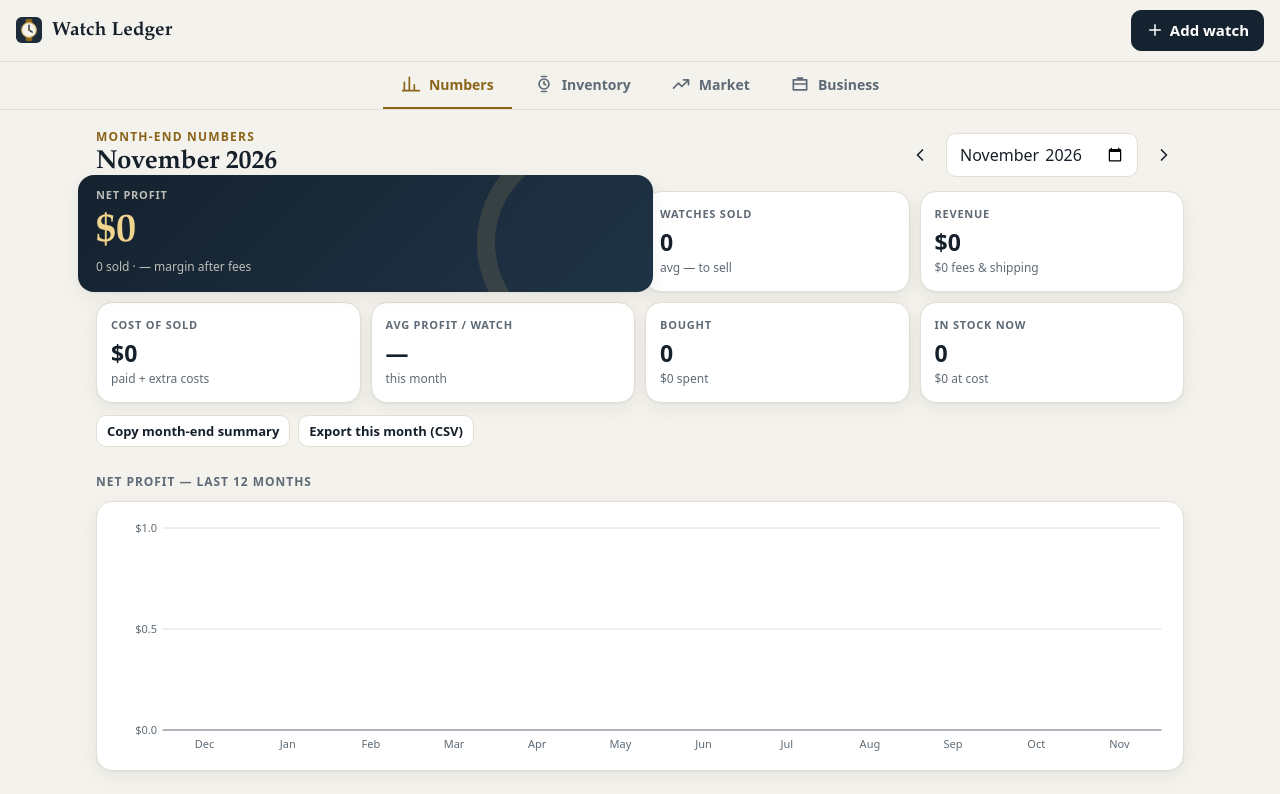
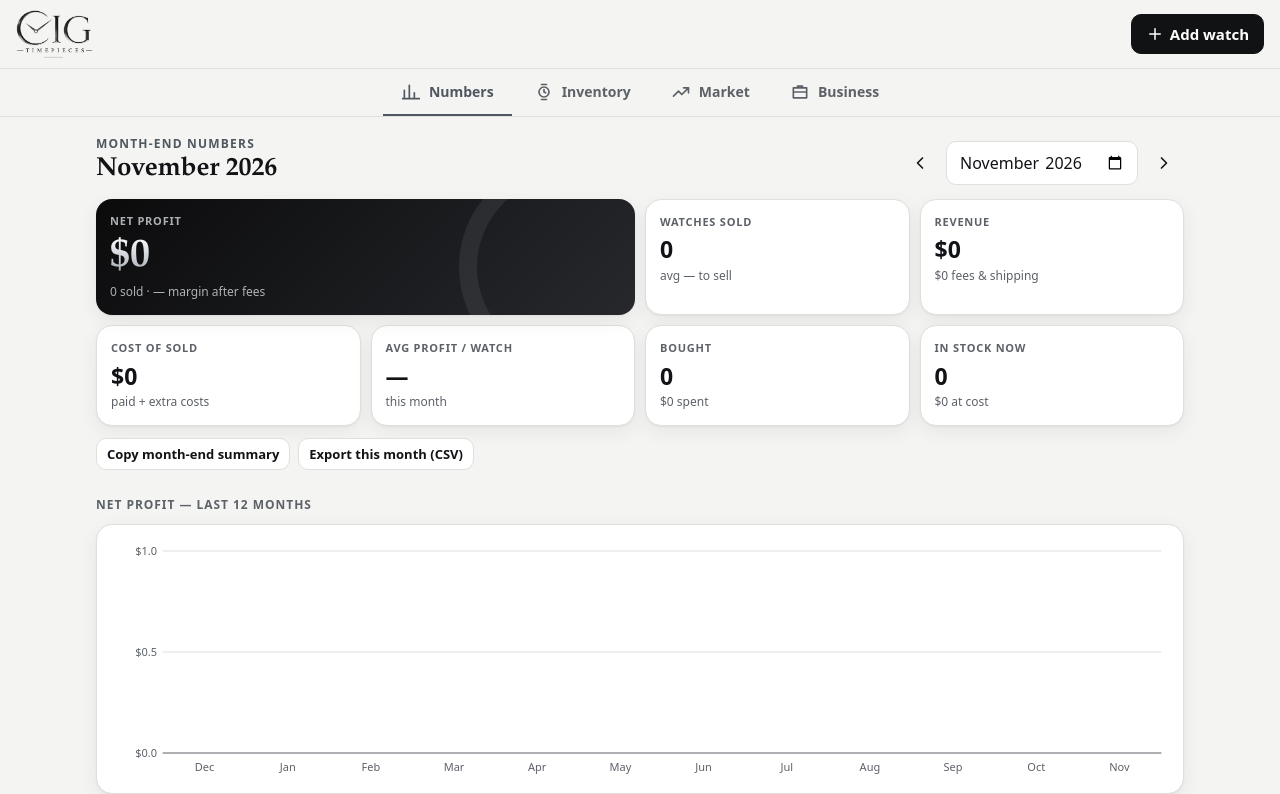
Before and after one commit to dcasiano23/First-JW-Project, a plain HTML site: page watches/index.html in a window 1280 px wide. Shown: the top 794 px of the page. Drawn offline with Linux system fonts and the light colour scheme.

Commit message:
Brand the app as CIG Timepieces: logo, icons, black and silver theme
Co-Authored-By: Claude Opus 5.5 <noreply@anthropic.com>
Claude-Session: https://claude.ai/code/session_01BXt4meAZCmoKMzvpPPVGXg

```diff
--- a/watches/app.css
+++ b/watches/app.css
@@ -1,25 +1,30 @@
 :root {
-  --bg: #f4f2ed;
+  --bg: #f4f4f2;
   --surface: #ffffff;
-  --surface-2: #eeebe4;
-  --text: #16202a;
-  --muted: #5e6a75;
-  --line: #e2ded4;
-  --accent: #15222f;
+  --surface-2: #ececea;
+  --text: #121316;
+  --muted: #5d6168;
+  --line: #dfdfdb;
+  --accent: #111214;
   --accent-text: #ffffff;
-  --brass: #8a6418;
-  --brass-soft: rgba(138, 100, 24, 0.1);
-  --bar: #2f6f9f;
+  --brass: #4f5760;
+  --brass-soft: rgba(79, 87, 96, 0.12);
+  --bar: #9aa2ab;
+  --bar-on: #111214;
   --good: #1d7a46;
   --bad: #b3261e;
   --warn: #8a5a00;
   --warn-bg: #fdf3dc;
   --warn-line: #ecd08e;
-  --art-bg: radial-gradient(120% 90% at 50% 38%, #ffffff 0%, #f1eee8 55%, #e2ddd2 100%);
-  --hero-bg: linear-gradient(135deg, #15222f 0%, #1f3346 100%);
-  --hero-text: #f6f1e6;
-  --shadow: 0 1px 2px rgba(22, 32, 42, 0.05), 0 6px 20px rgba(22, 32, 42, 0.06);
-  --shadow-lift: 0 2px 4px rgba(22, 32, 42, 0.06), 0 14px 32px rgba(22, 32, 42, 0.12);
+  --art-bg: radial-gradient(120% 90% at 50% 38%, #ffffff 0%, #f0f0ee 55%, #e1e1de 100%);
+  --hero-bg: linear-gradient(135deg, #0b0b0c 0%, #26282c 100%);
+  --hero-text: #eceef1;
+  --badge-stock-bg: #15171a;
+  --badge-stock-fg: #f2f3f5;
+  --badge-sold-bg: #e6e7e9;
+  --badge-sold-fg: #3a3f46;
+  --shadow: 0 1px 2px rgba(18, 19, 22, 0.05), 0 6px 20px rgba(18, 19, 22, 0.06);
+  --shadow-lift: 0 2px 4px rgba(18, 19, 22, 0.06), 0 14px 32px rgba(18, 19, 22, 0.14);
   --sans: system-ui, -apple-system, "Segoe UI", Roboto, "Helvetica Neue", Arial, sans-serif;
   --serif: "Iowan Old Style", "Palatino Linotype", Palatino, "Book Antiqua", Georgia, serif;
   --mono: ui-monospace, "SF Mono", Menlo, Consolas, monospace;
@@ -28,53 +33,63 @@
 
 @media (prefers-color-scheme: dark) {
   :root:not([data-theme="light"]) {
-    --bg: #0d1318;
-    --surface: #151d25;
-    --surface-2: #1c2630;
-    --text: #e8edf1;
-    --muted: #96a3ae;
-    --line: #26323d;
-    --accent: #d8b46a;
-    --accent-text: #17120a;
-    --brass: #d8b46a;
-    --brass-soft: rgba(216, 180, 106, 0.12);
-    --bar: #6aa9d8;
+    --bg: #0a0a0b;
+    --surface: #141416;
+    --surface-2: #1d1d20;
+    --text: #ececee;
+    --muted: #9a9ea6;
+    --line: #27282c;
+    --accent: #e2e5e9;
+    --accent-text: #0b0b0c;
+    --brass: #c4c9d0;
+    --brass-soft: rgba(196, 201, 208, 0.12);
+    --bar: #5d6670;
+    --bar-on: #e2e5e9;
     --good: #5cc98a;
     --bad: #f08a80;
     --warn: #f0c46a;
     --warn-bg: #2b2414;
     --warn-line: #5a4820;
-    --art-bg: radial-gradient(120% 90% at 50% 38%, #34414d 0%, #222d37 55%, #182129 100%);
-    --hero-bg: linear-gradient(135deg, #1d2a36 0%, #2a3a49 100%);
-    --hero-text: #f6f1e6;
+    --art-bg: radial-gradient(120% 90% at 50% 38%, #2b2d31 0%, #1a1b1e 55%, #111214 100%);
+    --hero-bg: linear-gradient(135deg, #1a1b1e 0%, #2c2e33 100%);
+    --hero-text: #eceef1;
+    --badge-stock-bg: #e6e8eb;
+    --badge-stock-fg: #111214;
+    --badge-sold-bg: #26282c;
+    --badge-sold-fg: #c4c9d0;
     --shadow: none;
-    --shadow-lift: 0 10px 30px rgba(0, 0, 0, 0.35);
+    --shadow-lift: 0 10px 30px rgba(0, 0, 0, 0.45);
     color-scheme: dark;
   }
 }
 
 :root[data-theme="dark"] {
-  --bg: #0d1318;
-  --surface: #151d25;
-  --surface-2: #1c2630;
-  --text: #e8edf1;
-  --muted: #96a3ae;
-  --line: #26323d;
-  --accent: #d8b46a;
-  --accent-text: #17120a;
-  --brass: #d8b46a;
-  --brass-soft: rgba(216, 180, 106, 0.12);
-  --bar: #6aa9d8;
+  --bg: #0a0a0b;
+  --surface: #141416;
+  --surface-2: #1d1d20;
+  --text: #ececee;
+  --muted: #9a9ea6;
+  --line: #27282c;
+  --accent: #e2e5e9;
+  --accent-text: #0b0b0c;
+  --brass: #c4c9d0;
+  --brass-soft: rgba(196, 201, 208, 0.12);
+  --bar: #5d6670;
+  --bar-on: #e2e5e9;
   --good: #5cc98a;
   --bad: #f08a80;
   --warn: #f0c46a;
   --warn-bg: #2b2414;
   --warn-line: #5a4820;
-  --art-bg: radial-gradient(120% 90% at 50% 38%, #34414d 0%, #222d37 55%, #182129 100%);
-  --hero-bg: linear-gradient(135deg, #1d2a36 0%, #2a3a49 100%);
-  --hero-text: #f6f1e6;
+  --art-bg: radial-gradient(120% 90% at 50% 38%, #2b2d31 0%, #1a1b1e 55%, #111214 100%);
+  --hero-bg: linear-gradient(135deg, #1a1b1e 0%, #2c2e33 100%);
+  --hero-text: #eceef1;
+  --badge-stock-bg: #e6e8eb;
+  --badge-stock-fg: #111214;
+  --badge-sold-bg: #26282c;
+  --badge-sold-fg: #c4c9d0;
   --shadow: none;
-  --shadow-lift: 0 10px 30px rgba(0, 0, 0, 0.35);
+  --shadow-lift: 0 10px 30px rgba(0, 0, 0, 0.45);
   color-scheme: dark;
 }
 
@@ -240,9 +255,9 @@ h3 { font-size: 12px; text-transform: uppercase; letter-spacing: 0.08em; color:
 .stat .value { font-size: 23px; font-weight: 700; margin-top: 2px; font-variant-numeric: tabular-nums; overflow-wrap: anywhere; }
 .stat .sub { font-size: 12px; color: var(--muted); }
 .stat.hero { grid-column: 1 / -1; background: var(--hero-bg); color: var(--hero-text); border: 0; position: relative; overflow: hidden; }
-.stat.hero::after { content: ""; position: absolute; right: -40px; top: -40px; width: 180px; height: 180px; border-radius: 50%; border: 18px solid rgba(216, 180, 106, 0.14); }
-.stat.hero .label, .stat.hero .sub { color: rgba(246, 241, 230, 0.75); }
-.stat.hero .value { font: 600 40px/1.1 var(--serif); margin: 6px 0 4px; color: #f2d58c; }
+.stat.hero::after { content: ""; position: absolute; right: -40px; top: -40px; width: 180px; height: 180px; border-radius: 50%; border: 18px solid rgba(226, 229, 233, 0.08); }
+.stat.hero .label, .stat.hero .sub { color: rgba(236, 238, 241, 0.72); }
+.stat.hero .value { font: 600 40px/1.1 var(--serif); margin: 6px 0 4px; color: #e9ecef; background: linear-gradient(180deg, #ffffff 0%, #c9ced4 55%, #8d939a 100%); -webkit-background-clip: text; background-clip: text; -webkit-text-fill-color: transparent; }
 @media (min-width: 640px) { .stat.hero { grid-column: span 2; } }
 
 .month-pick { display: flex; align-items: center; gap: 6px; }
@@ -322,16 +337,10 @@ h3 { font-size: 12px; text-transform: uppercase; letter-spacing: 0.08em; color:
   background: var(--surface-2);
   color: var(--muted);
 }
-.badge.stock { background: #f6ecd6; color: #7a560f; }
-.badge.sold { background: #e4ebf1; color: #33495c; }
+.badge.stock { background: var(--badge-stock-bg); color: var(--badge-stock-fg); }
+.badge.sold { background: var(--badge-sold-bg); color: var(--badge-sold-fg); }
 .badge.warn { background: var(--warn-bg); color: var(--warn); border: 1px solid var(--warn-line); }
 .badge.asking { background: var(--surface-2); color: var(--warn); }
-:root[data-theme="dark"] .badge.stock { background: #3a2f17; color: #f0cf87; }
-:root[data-theme="dark"] .badge.sold { background: #24323f; color: #b9cad8; }
-@media (prefers-color-scheme: dark) {
-  :root:not([data-theme="light"]) .badge.stock { background: #3a2f17; color: #f0cf87; }
-  :root:not([data-theme="light"]) .badge.sold { background: #24323f; color: #b9cad8; }
-}
 .empty { text-align: center; color: var(--muted); padding: 32px 16px; border: 1px dashed var(--line); border-radius: 16px; }
 
 /* ---------- Tables ---------- */
@@ -354,7 +363,7 @@ tr.current td { background: var(--brass-soft); }
 .chart .zero { stroke: var(--muted); stroke-width: 1; }
 .chart .axis { fill: var(--muted); font-size: 11px; font-family: var(--sans); }
 .chart .bar { fill: var(--bar); }
-.chart .bar.selected { fill: var(--brass); }
+.chart .bar.selected { fill: var(--bar-on); }
 .chart .hit { fill: transparent; cursor: pointer; }
 .tip {
   position: absolute;
@@ -467,7 +476,7 @@ dialog::backdrop { background: rgba(8, 12, 16, 0.55); backdrop-filter: blur(2px)
 .ph-sm.ok span { color: var(--good); font-family: var(--sans); font-weight: 800; }
 
 /* ---------- Watch screen: media viewer ---------- */
-.hero { margin: -16px -18px 0; background: var(--art-bg); padding: 12px 18px 10px; border-bottom: 1px solid var(--line); }
+.media-hero { margin: -16px -18px 0; background: var(--art-bg); padding: 12px 18px 10px; border-bottom: 1px solid var(--line); }
 .viewer { min-height: 200px; }
 .viewer > .ph { height: min(44vh, 300px); border-radius: 14px; }
 .viewer-box { position: relative; height: min(52vh, 360px); display: grid; place-items: center; border-radius: 14px; overflow: hidden; background: #0b0f13; }
@@ -545,3 +554,17 @@ dialog.dragging .drop-hint, dialog.dragging .drop-zone { display: block; border-
 .brand-logo { height: 30px; width: auto; max-width: 120px; object-fit: contain; border-radius: 4px; }
 .ph-mono { width: 76px; height: 76px; border-radius: 50%; border: 2px solid color-mix(in srgb, var(--brass) 55%, transparent); display: grid; place-items: center; font: 600 28px/1 var(--serif); letter-spacing: 0.04em; color: var(--brass); }
 .ph-hint { margin-top: 14px; }
+
+/* ---------- Brand (CIG Timepieces) ---------- */
+.brand { min-height: 40px; }
+.brand-logo { height: 42px; width: auto; max-width: 160px; object-fit: contain; display: block; }
+.brand-logo.on-dark { display: none; }
+@media (prefers-color-scheme: dark) {
+  :root:not([data-theme="light"]) .brand-logo.on-light { display: none; }
+  :root:not([data-theme="light"]) .brand-logo.on-dark { display: block; }
+}
+:root[data-theme="dark"] .brand-logo.on-light { display: none; }
+:root[data-theme="dark"] .brand-logo.on-dark { display: block; }
+@media (min-width: 860px) { .brand-logo { height: 48px; } .tabs { top: 69px; } }
+.ph-mono { border-color: color-mix(in srgb, var(--text) 25%, transparent); color: var(--text); }
+.ph-sm span { color: var(--text); }
--- a/watches/app.js
+++ b/watches/app.js
@@ -32,6 +32,10 @@
       toast("Could not save on this device — export a backup now.");
     }
   }
+  /* Built-in branding. Anything entered under Business overrides it. */
+  const DEFAULT_BIZ = { name: "CIG Timepieces" };
+  const abs = (p) => new URL(p, location.href).href;
+  const biz = () => ({ ...DEFAULT_BIZ, ...Object.fromEntries(Object.entries(db.business || {}).filter(([, v]) => v)) });
   const uid = () => Date.now().toString(36) + Math.random().toString(36).slice(2, 8);
 
   /* ---------- Photos & videos (IndexedDB) ---------- */
@@ -379,10 +383,11 @@
   }
 
   function renderBrand() {
-    const b = db.business || {};
-    $("#brand").innerHTML = b.logo
-      ? `<img src="${b.logo}" alt="" class="brand-logo"><span>${esc(b.name || "Watch Ledger")}</span>`
-      : `<img src="icon.svg" alt="" width="26" height="26"><span>${esc(b.name || "Watch Ledger")}</span>`;
+    const b = biz();
+    $("#brand").innerHTML = db.business?.logo
+      ? `<img src="${db.business.logo}" alt="${esc(b.name)}" class="brand-logo">`
+      : `<img src="logo-ink.png" alt="${esc(b.name)}" class="brand-logo on-light"><img src="logo-silver.png" alt="" class="brand-logo on-dark">`;
+    document.title = b.name;
   }
 
   /* ---------- Dashboard ---------- */
@@ -742,10 +747,10 @@
           ${!isSold(w) && mk.median ? `<dt>If sold at median</dt><dd>${signed(mk.median - costBasis(w))} before fees</dd>` : ""}
         </dl>`
       : `<p class="muted">No market comps logged for this reference yet.</p>`;
-    const bizMissing = !db.business?.name;
+    const bizMissing = !db.business?.address && !db.business?.phone && !db.business?.email;
 
     openSheet(label(w), `
-      <div class="hero">
+      <div class="media-hero">
         <div class="viewer" id="viewer">${first ? "" : placeholderHTML(w)}</div>
         <div class="hero-strip">
           ${all.map((m) => mediaTileHTML(m, m === first, isLockedMedia(w, m))).join("")}
@@ -786,7 +791,7 @@
           <button class="docbtn" data-doc="thanks"><strong>Thank-you letter</strong><span>${w.soldTo ? "For " + esc(w.soldTo) : "For your client"}</span></button>
           ${checks.length ? `<button class="docbtn" data-doc="report"><strong>Condition report</strong><span>From the ${lastLocked(w) ? "signed-off" : "draft"} pre-ship check</span></button>` : ""}
         </div>
-        ${bizMissing ? `<p class="muted" style="font-size:13px;margin:8px 0 0">Add your business name, logo and terms under <a href="#settings">Business</a> — they're printed on every document.</p>` : ""}
+        ${bizMissing ? `<p class="muted" style="font-size:13px;margin:8px 0 0">Add your address, phone, email and sale terms under <a href="#settings">Business</a> — they're printed on every document.</p>` : ""}
       </div>
 
       <div class="card section">
@@ -1043,7 +1048,7 @@
     const ck = (w.checks || []).find((c) => c.id === checkId) || lastLocked(w) || (w.checks || []).slice(-1)[0];
     const files = ck ? mediaFor(w.id).filter((m) => m.checkId === ck.id) : [];
     return {
-      biz: db.business || {},
+      biz: { ...biz(), logo: db.business?.logo || abs("logo-ink.png") },
       w,
       cfg: { dial: CAT.DIALS[spec.dial]?.label, strap: CAT.STRAPS[spec.strap]?.label },
       money: (v) => (v === "" || v == null ? "" : money(num(v))),
@@ -1555,7 +1560,7 @@
   /* ---------- Business, backup & settings ---------- */
 
   function renderSettings() {
-    const b = db.business || {};
+    const b = biz();
     const all = [...media.values()].flat();
     const nP = all.filter((m) => m.kind === "photo").length, nV = all.filter((m) => m.kind === "video").length;
     const vBytes = all.filter((m) => m.kind === "video").reduce((t, m) => t + (m.size || 0), 0);
@@ -1565,14 +1570,14 @@
       <form class="section card form" id="biz" autocomplete="off">
         <h3>Business details — printed on every document</h3>
         <div class="logo-row">
-          <div class="logo-box" id="logo-box">${b.logo ? `<img src="${b.logo}" alt="Logo">` : `<span class="muted">No logo</span>`}</div>
+          <div class="logo-box" id="logo-box"><img src="${b.logo || "logo-ink.png"}" alt="Logo"></div>
           <div class="row-actions">
-            <label class="btn small primary">${b.logo ? "Change logo" : "Upload logo"}<input type="file" accept="image/*" hidden id="logo-in"></label>
-            ${b.logo ? `<button type="button" class="btn small danger" id="logo-rm">Remove</button>` : ""}
+            <label class="btn small">${b.logo ? "Change logo" : "Use a different logo"}<input type="file" accept="image/*" hidden id="logo-in"></label>
+            ${b.logo ? `<button type="button" class="btn small" id="logo-rm">Back to CIG logo</button>` : ""}
           </div>
         </div>
         <div class="grid2">
-          <label>Business name<input name="name" value="${esc(b.name)}" placeholder="Your business name"></label>
+          <label>Business name<input name="name" value="${esc(b.name)}"></label>
           <label>Your name &amp; title (signs documents)<input name="signer" value="${esc(b.signer)}" placeholder="e.g. Jane Smith, Owner"></label>
         </div>
         <label>Address<textarea name="address" rows="2">${esc(b.address)}</textarea></label>
@@ -1661,7 +1666,7 @@
         parts.push((i ? "," : "") + JSON.stringify({ ...meta, data: await blobToDataURL(blob) }));
       }
       parts.push("]}");
-      saveBlob(new Blob(parts, { type: "application/json" }), `watch-ledger-backup-${today()}.json`);
+      saveBlob(new Blob(parts, { type: "application/json" }), `cig-timepieces-backup-${today()}.json`);
     });
     $("#imp").addEventListener("change", async (e) => {
       const file = e.target.files[0];
@@ -1687,7 +1692,7 @@
         } catch { toast("Records imported, but some files couldn't be stored."); }
         save(); await loadMedia(); setFormats(); applyTheme(); renderBrand(); render(); toast("Backup imported");
       } catch {
-        toast("That file isn't a Watch Ledger backup (or it's too large to open here).");
+        toast("That file isn't a CIG Timepieces backup (or it's too large to open here).");
       }
     });
     $("#csv-all").addEventListener("click", () => download(`watches-${today()}.csv`, toCSV(db.watches), "text/csv"));
@@ -1810,6 +1815,7 @@
 
   /* ---------- Start ---------- */
 
+
   $("#btn-add").addEventListener("click", () => editWatch());
   applyTheme();
   renderBrand();
--- a/watches/index.html
+++ b/watches/index.html
@@ -3,20 +3,20 @@
 <head>
   <meta charset="utf-8">
   <meta name="viewport" content="width=device-width, initial-scale=1, viewport-fit=cover">
-  <title>Watch Ledger</title>
+  <title>CIG Timepieces</title>
   <meta name="description" content="Inventory, sales, profit, pre-ship checks and documents for a watch business.">
   <meta name="robots" content="noindex, nofollow, noarchive">
-  <meta name="theme-color" content="#1d2b3a">
+  <meta name="theme-color" content="#0b0b0c">
   <link rel="manifest" href="manifest.webmanifest">
-  <link rel="icon" href="icon.svg" type="image/svg+xml">
+  <link rel="icon" href="icon-64.png" type="image/png">
   <link rel="apple-touch-icon" href="icon-192.png">
   <meta name="apple-mobile-web-app-capable" content="yes">
-  <meta name="apple-mobile-web-app-title" content="Watch Ledger">
+  <meta name="apple-mobile-web-app-title" content="CIG Timepieces">
   <link rel="stylesheet" href="app.css">
 </head>
 <body>
   <header class="topbar">
-    <div class="brand" id="brand"><img src="icon.svg" alt="" width="26" height="26"><span>Watch Ledger</span></div>
+    <div class="brand" id="brand" aria-label="CIG Timepieces"></div>
     <button class="btn primary" id="btn-add" type="button">
       <svg viewBox="0 0 24 24" aria-hidden="true"><path d="M12 5v14M5 12h14"/></svg>
       <span>Add watch</span>
--- a/watches/sw.js
+++ b/watches/sw.js
@@ -1,6 +1,6 @@
 // Keeps Watch Ledger working offline. Bump VERSION after changing any file.
-const VERSION = "watch-ledger-v4";
-const FILES = ["./", "index.html", "app.css", "app.js", "catalog.js", "docs.js", "manifest.webmanifest", "icon.svg", "icon-192.png", "icon-512.png"];
+const VERSION = "watch-ledger-v5";
+const FILES = ["./", "index.html", "app.css", "app.js", "catalog.js", "docs.js", "manifest.webmanifest", "icon-64.png", "logo-ink.png", "logo-silver.png", "icon-192.png", "icon-512.png"];
 
 self.addEventListener("install", (e) => {
   e.waitUntil(caches.open(VERSION).then((c) => c.addAll(FILES)).then(() => self.skipWaiting()));
```
Also changed, not shown: watches/docs.js (+6 -6 lines), watches/icon-192.png, watches/icon-512.png, watches/icon-64.png (added), watches/icon.svg (deleted), watches/logo-ink.png (added), watches/logo-silver.png (added), watches/manifest.webmanifest, 1 other file.
